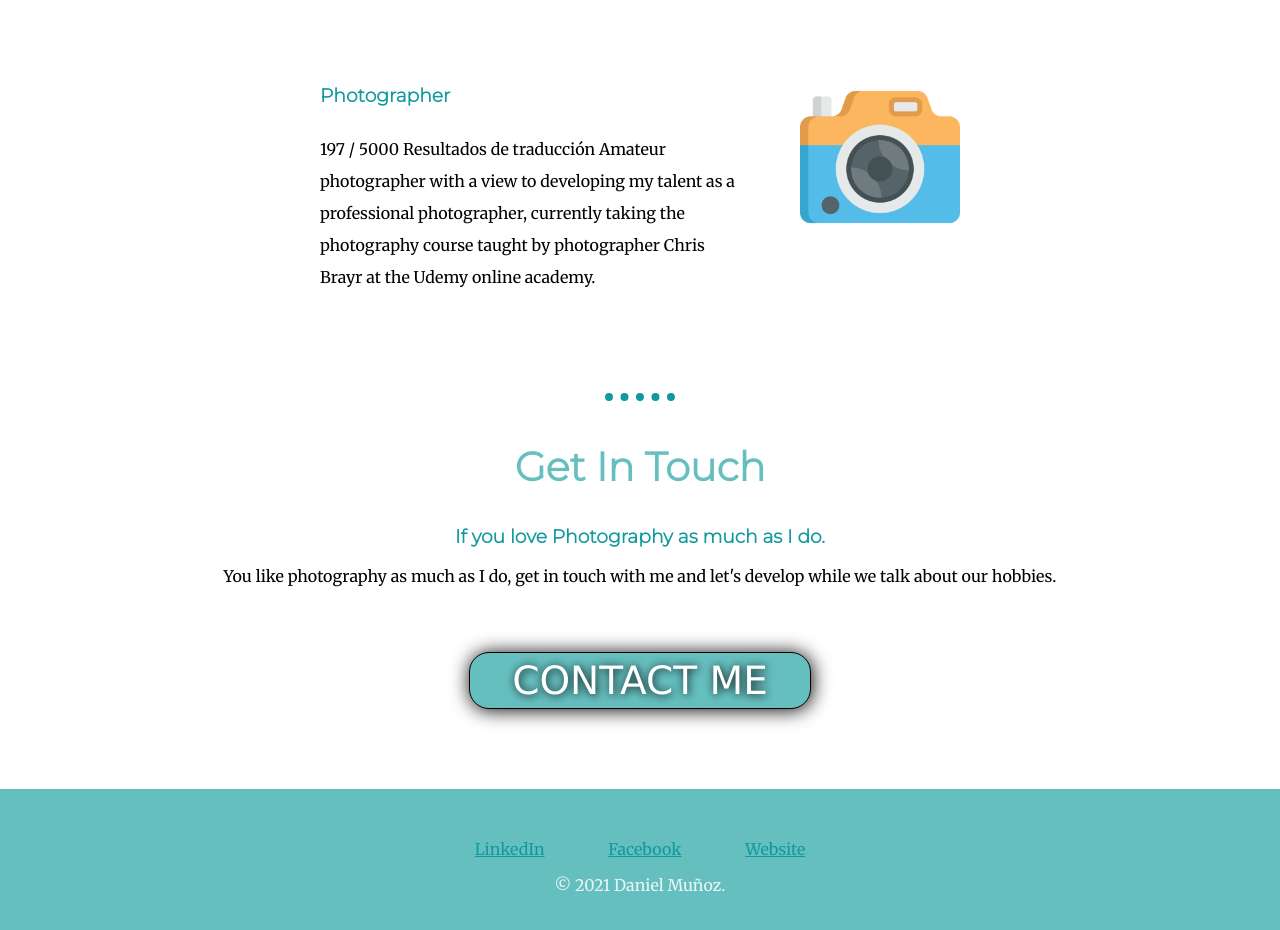
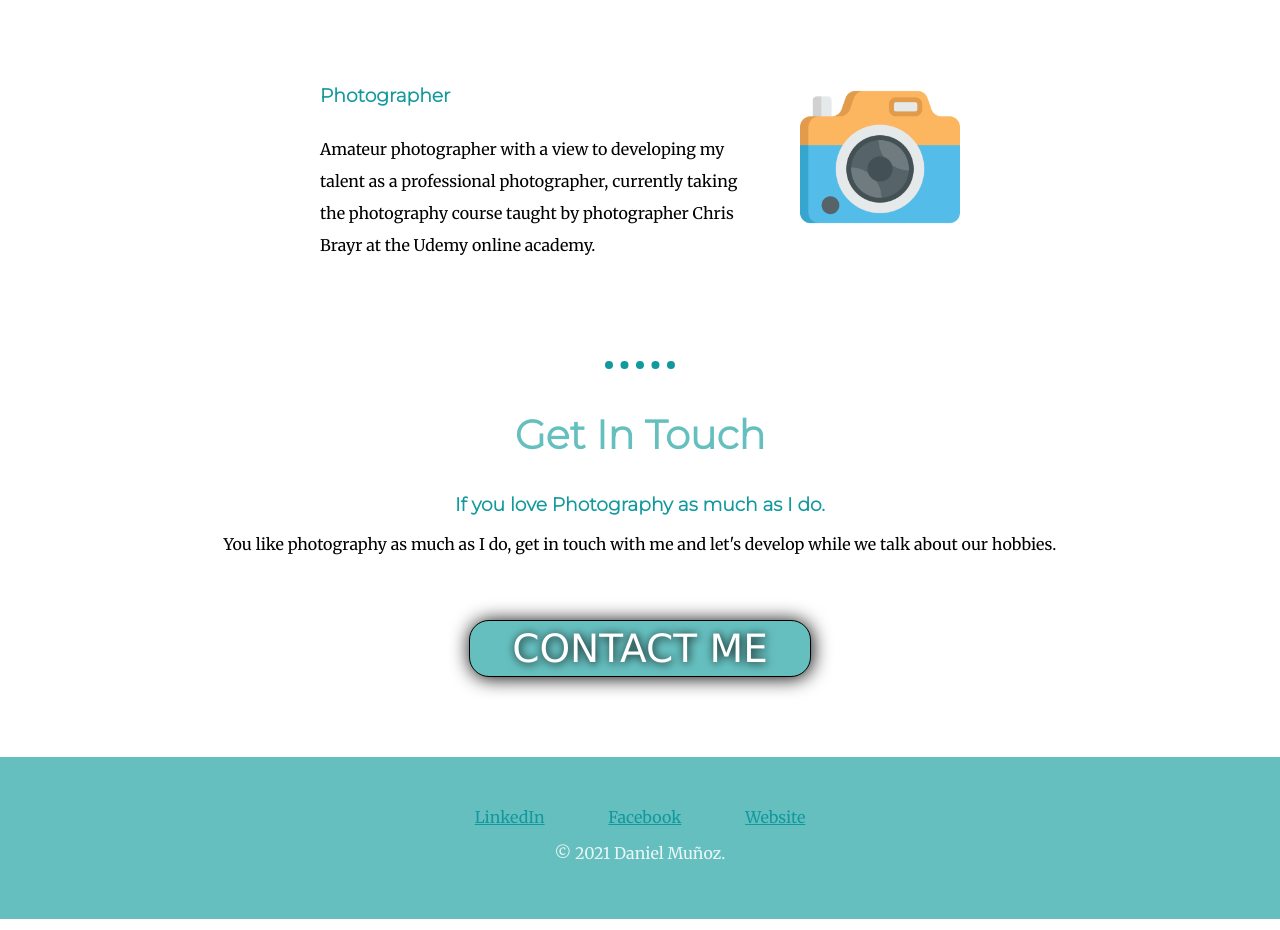
Before and after one commit to dennysm30/MySite, a plain HTML site: page index.html in a window 1280 px wide. Shown: the part 1620-2550 px from the top of the page. Drawn offline with Linux system fonts and the light colour scheme.

Commit message:
actualizando error de traduccion

```diff
--- a/index.html
+++ b/index.html
@@ -33,9 +33,7 @@
         <div class="skill-row">
           <img class="skill-camera" src="images/camera.png" alt="camera img">
           <h3>Photographer</h3>
-          <p>197 / 5000
-Resultados de traducción
-Amateur photographer with a view to developing my talent as a professional photographer, currently taking the photography course taught by photographer Chris Brayr at the Udemy online academy. </p>
+          <p>Amateur photographer with a view to developing my talent as a professional photographer, currently taking the photography course taught by photographer Chris Brayr at the Udemy online academy. </p>
         </div>
       </div>
       <hr>
```
